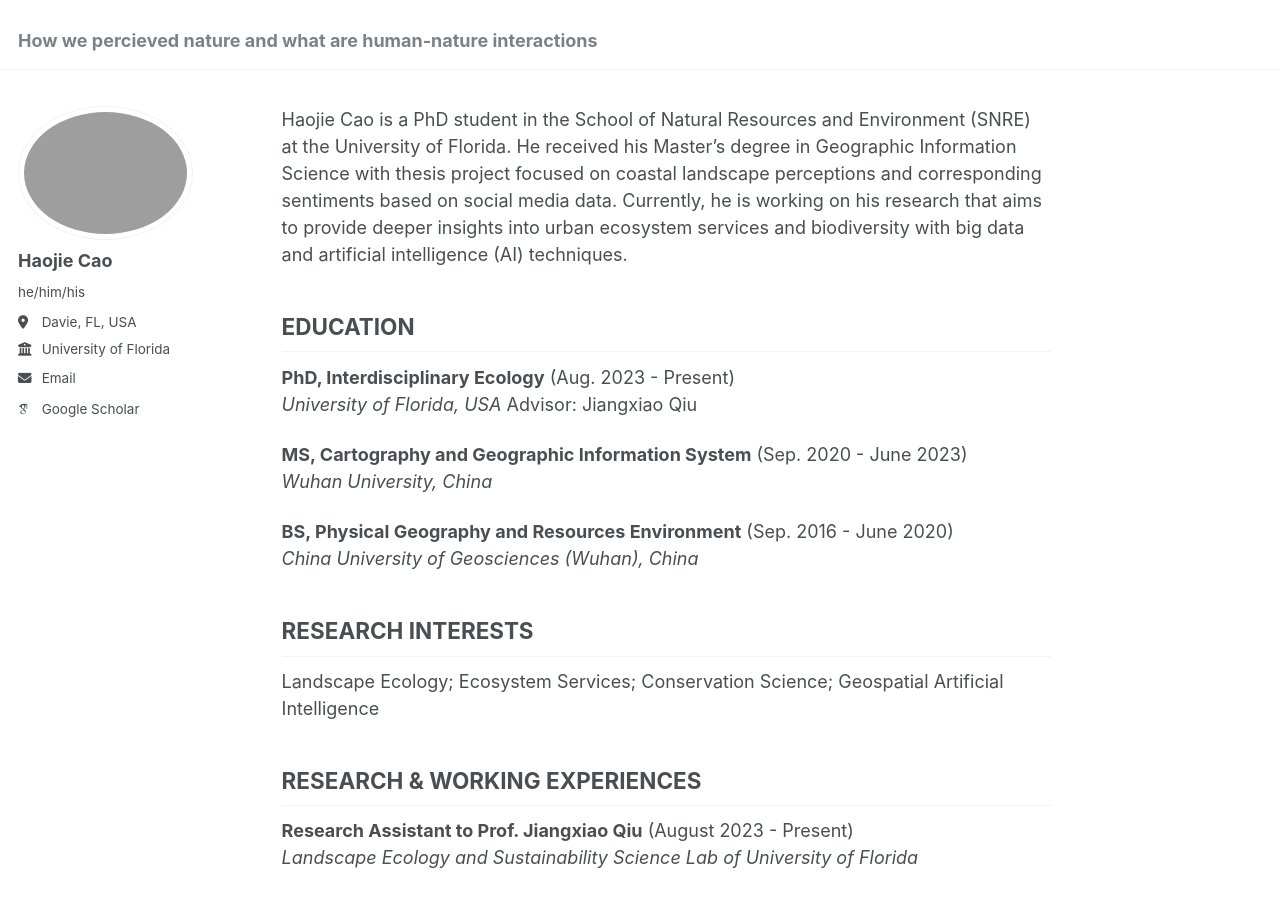
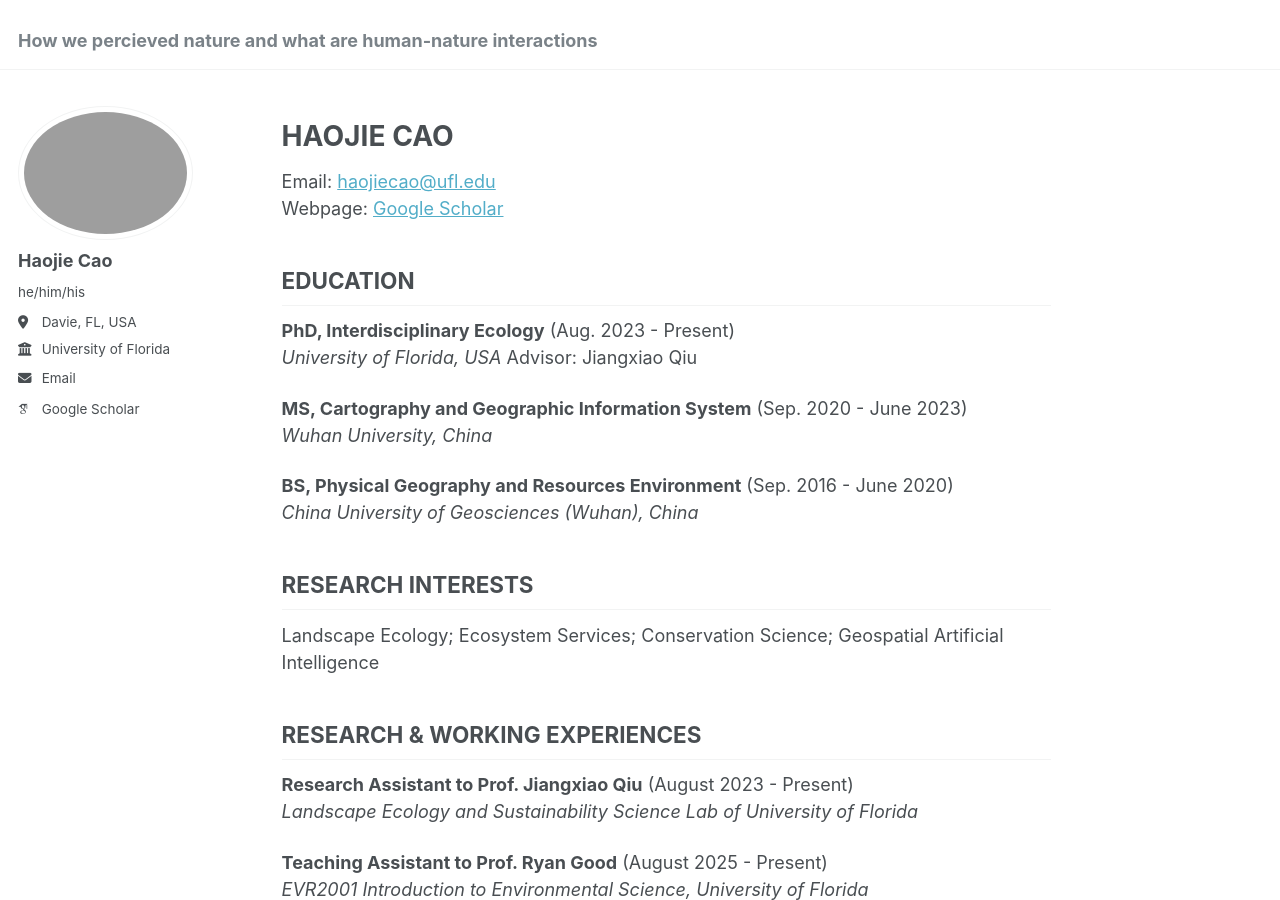
Before and after one commit to haojiecao42/haojiecao42.github.io, a Jekyll site: the page built from _pages/about.md, in a window 1280 px wide and 900 px high. Built offline with Jekyll 4.4.1, drawn with Linux system fonts in a browser that asks for light colours; some web fonts are replaced; our own code applies the rules of GitHub Pages for plain Markdown files.

Commit message:
Update about.md

```diff
--- a/_pages/about.md
+++ b/_pages/about.md
@@ -1,4 +1,17 @@
-Haojie Cao is a PhD student in the School of Natural Resources and Environment (SNRE) at the University of Florida. He received his Master's degree in Geographic Information Science with thesis project focused on coastal landscape perceptions and corresponding sentiments based on social media data. Currently, he is working on his research that aims to provide deeper insights into urban ecosystem services and biodiversity with big data and artificial intelligence (AI) techniques.
+---
+permalink: /
+title: ""
+excerpt: "About me"
+author_profile: true
+redirect_from:
+  - /about/
+  - /about.html
+---
+
+HAOJIE CAO
+======
+Email: [haojiecao@ufl.edu](mailto:haojiecao@ufl.edu)
+Webpage: [Google Scholar](https://scholar.google.com/citations?user=R2l1w8AAAAAJ)
 
 ## EDUCATION
 **PhD, Interdisciplinary Ecology** (Aug. 2023 - Present)
```
